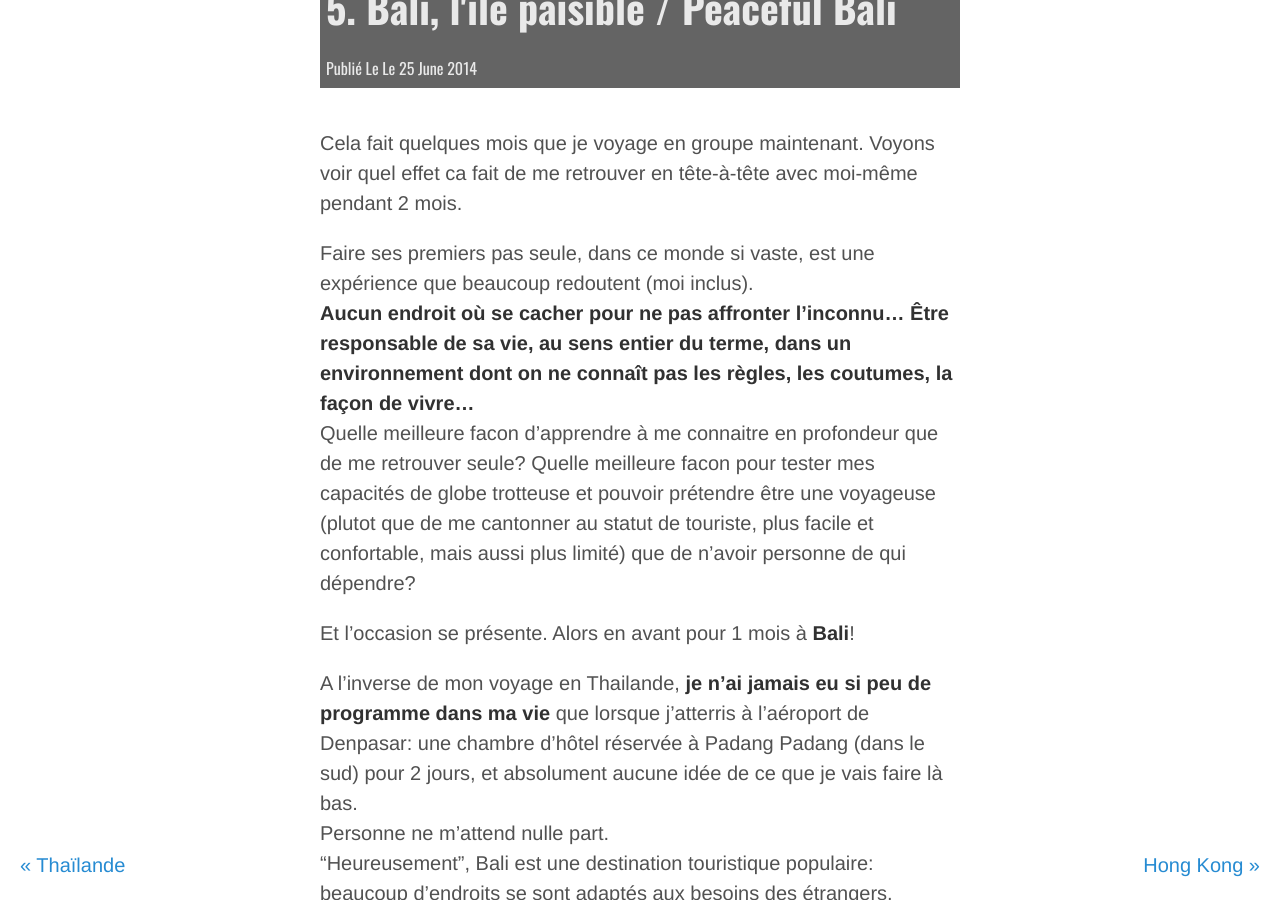
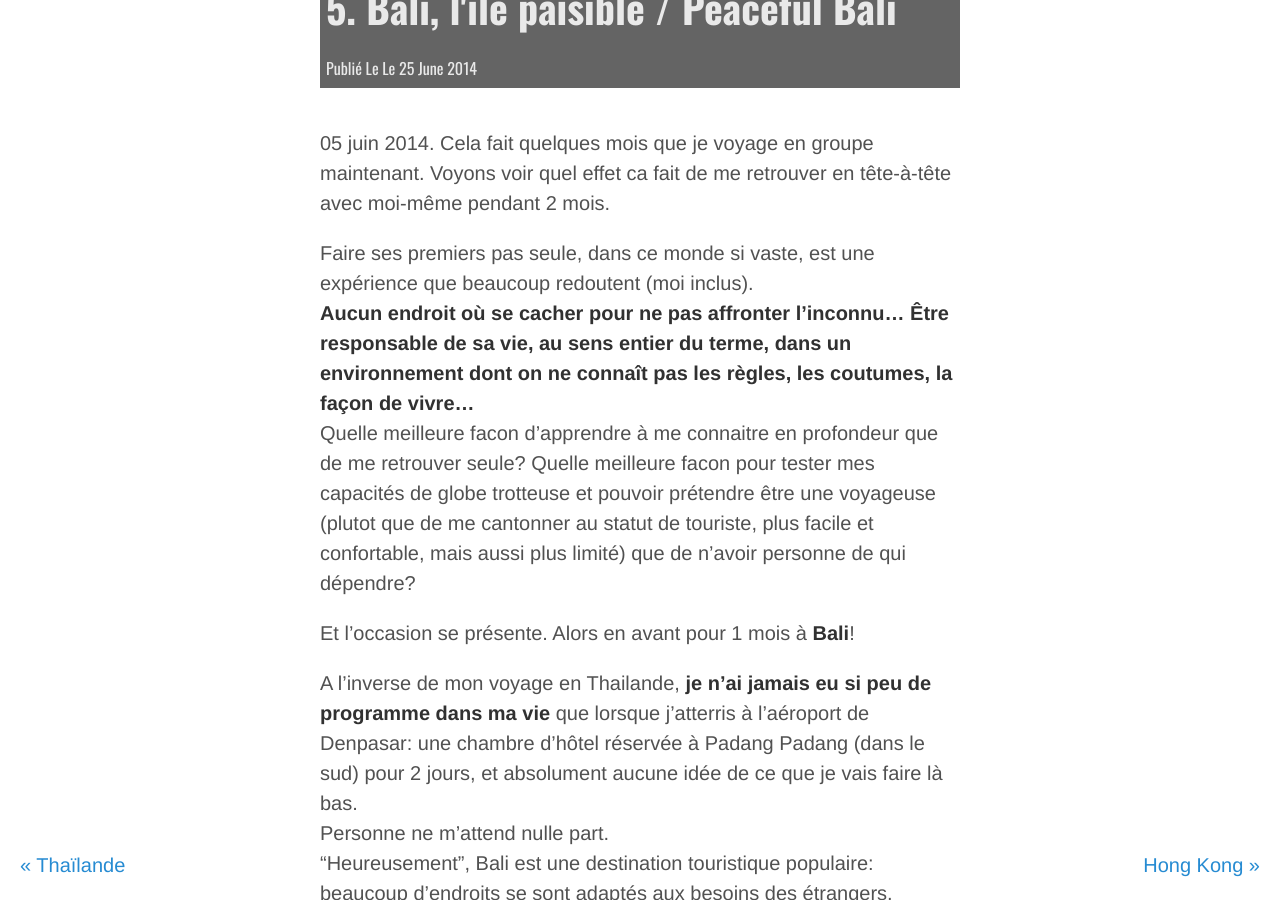
Before and after one commit to crossingborders/crossingborders.github.io, a Jekyll site: the page built from _posts/2014-06-25-Bali-ile-paisible.md, in a window 1280 px wide and 900 px high. Built offline with Jekyll 4.4.1, drawn with Linux system fonts in a browser that asks for light colours; emoji names are drawn with the system emoji font; Markdown is read by kramdown in place of the engine named in the settings.

Commit message:
Update 2014-06-25-Bali-ile-paisible.md

```diff
--- a/_posts/2014-06-25-Bali-ile-paisible.md
+++ b/_posts/2014-06-25-Bali-ile-paisible.md
@@ -12,7 +12,7 @@ places:
 published: true
 ---
 
-Cela fait quelques mois que je voyage en groupe maintenant. Voyons voir quel effet ca fait de me retrouver en tête-à-tête avec moi-même pendant 2 mois.
+05 juin 2014. Cela fait quelques mois que je voyage en groupe maintenant. Voyons voir quel effet ca fait de me retrouver en tête-à-tête avec moi-même pendant 2 mois.
 
 Faire ses premiers pas seule, dans ce monde si vaste, est une expérience que beaucoup redoutent (moi inclus).
 **Aucun endroit où se cacher pour ne pas affronter l'inconnu... Être responsable de sa vie, au sens entier du terme, dans un environnement dont on ne connaît pas les règles, les coutumes, la façon de vivre...**
```
